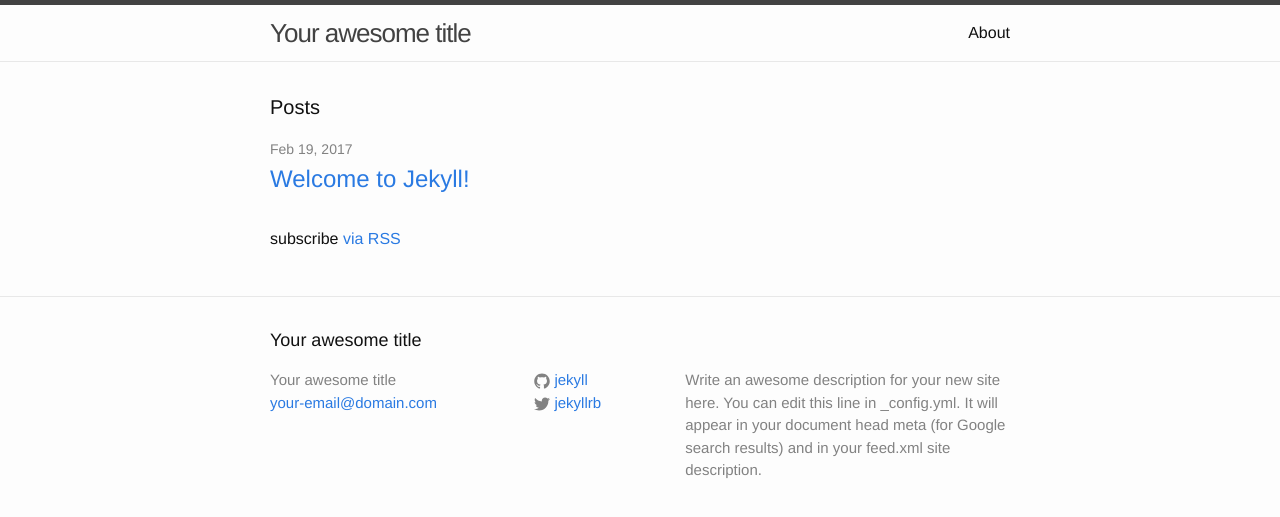
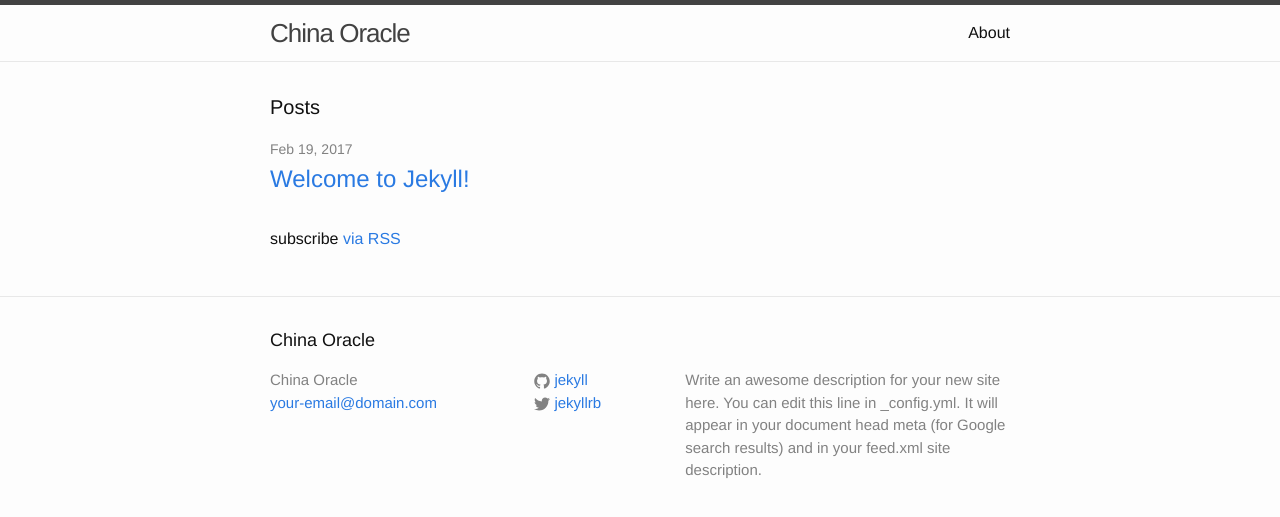
Before and after one commit to ahshra/ahshra.github.io, a Jekyll site: the page built from index.html, in a window 1280 px wide. Shown: the top 517 px of the page. Built offline with Jekyll 4.4.1, drawn with Linux system fonts in a browser that asks for light colours.

Commit message:
Update _config.yml

```diff
--- a/_config.yml
+++ b/_config.yml
@@ -6,7 +6,7 @@
 # 'jekyll serve'. If you change this file, please restart the server process.
 
 # Site settings
-title: Your awesome title
+title: China Oracle
 email: your-email@domain.com
 description: > # this means to ignore newlines until "baseurl:"
   Write an awesome description for your new site here. You can edit this
```
